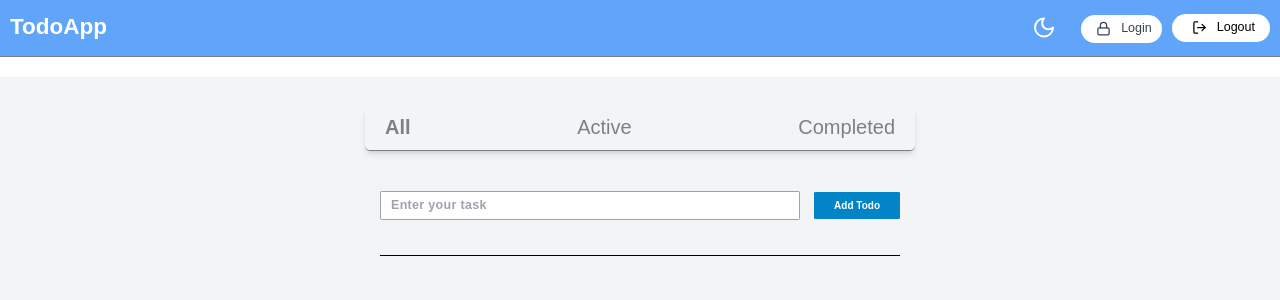
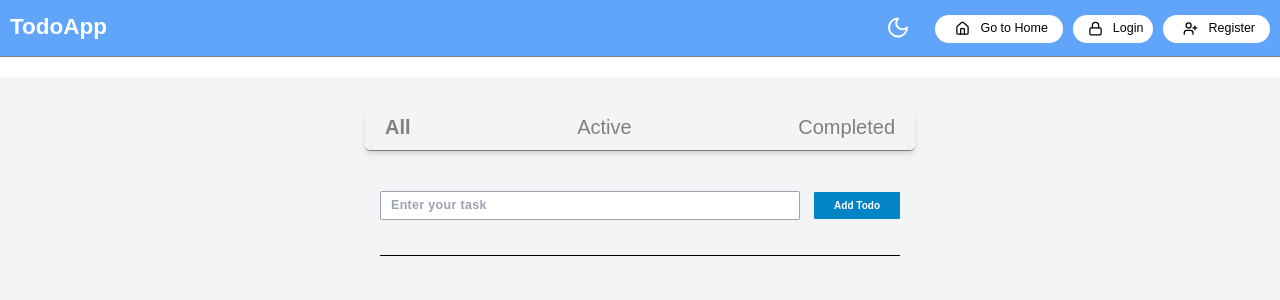
Before and after one commit to Muskan-7867/Full-stack-todo-app, a Next.js app: page / in a window 1280 px wide. Shown: the top 300 px of the page. Built offline with nearby package versions, Linux system fonts and the light colour scheme; no server answers; the database is empty.

Commit message:
main navbar

```diff
--- a/src/components/Navbarmain.tsx
+++ b/src/components/Navbarmain.tsx
@@ -2,7 +2,7 @@
 import React, { useEffect, useState } from "react";
 import Link from "next/link";
 import Cookies from "js-cookie";
-import { UserPlus, Lock, LogOut } from "lucide-react";
+import { UserPlus, Lock, LogOut, Home } from "lucide-react";
 import ThemeToggle from "./ThemeToggle";
 import { useRouter } from "next/navigation";
 
@@ -11,15 +11,11 @@ const Navbarmain: React.FC = () => {
   const router = useRouter();
 
   useEffect(() => {
-
     if (typeof window !== "undefined") {
       const token = Cookies.get("authToken");
-      if (token) {
-        setIsAuthenticated(true);
-      }
+      setIsAuthenticated(!!token);
     }
   }, []);
-
 
   const handleLogout = () => {
     Cookies.remove("authToken");
@@ -30,62 +26,64 @@ const Navbarmain: React.FC = () => {
   return (
     <nav className="bg-blue-400 dark:bg-sky-900 p-4 w-full">
       <div className="container mx-auto flex justify-between items-center">
-        {/* Logo */}
+        <div className="flex items-center space-x-4">
           <Link href="/" className="text-white text-4xl font-bold">
-          TodoApp
+            {" "}TodoApp
           </Link>
-
-        {/* Navigation Links */}
+        </div>
          <div className="flex items-center space-x-4 lg:space-x-8">
-          {/* Theme Toggle */}
+          {" "}
          <ThemeToggle />
 
-          {/* Mobile View: Show login icon only if not authenticated, register icon always */}
         <div className="flex items-center space-x-4 lg:hidden">
             {!isAuthenticated ? (
+              <>
                 <Link href="/login" aria-label="Login">
                   <Lock className="h-10 w-25 text-white hover:text-gray-300 transition-colors duration-200" />
                 </Link>
-            ) : (
-              <button onClick={handleLogout} aria-label="Logout">
+                <Link href="/register" aria-label="Register">
+                  <UserPlus className="h-10 w-25 text-white hover:text-gray-300 transition-colors duration-200" />
+                </Link>
+                <Link href="/" aria-label="Go to Home">
+                  <Home className="mr-2 h-10 w-25 text-white" />{" "}
+               </Link></>
+            ) : (<button onClick={handleLogout} aria-label="Logout">
                 <LogOut className="h-10 w-25 text-white hover:text-gray-300 transition-colors duration-200" />
               </button>
             )}
-            <Link href="/register" aria-label="Register">
-              <UserPlus className="h-10 w-25 text-white hover:text-gray-300 transition-colors duration-200" />
-            </Link>
           </div>
 
-          {/* Desktop View: Show login/logout button based on auth status */}
-          <div className="hidden lg:flex lg:items-center lg:space-x-4">
-            {!isAuthenticated ? (
+          <div className="hidden lg:flex lg:items-center lg:space-x-4">  {/* Desktop View */}
+
+{!isAuthenticated ? (  // Show buttons based on auth status
+              <>
+              <Link href="/" aria-label="Go to Home">
+                  <button className="bg-white text-black dark:bg-gray-600 text-xl dark:text-white px-6 py-2 rounded-full transition-colors duration-200">
+                    <Home className="inline-block mr-2 h-6 w-10" />
+                    Go to Home</button>
+                </Link>
                 <Link href="/login">
-                <button className="bg-white  dark:bg-gray-600 text-gray-700 dark:text-white text-xl px-4 py-2 rounded-full hover:bg-gray-100 dark:hover:bg-gray-600 transition-colors duration-200">
-                <Lock className="inline-block mr-2 h-6 w-10" />
-                Login
+                  <button className="bg-white dark:bg-gray-600 text-black dark:text-white text-xl px-4 py-2 rounded-full hover:bg-gray-100 dark:hover:bg-gray-600 transition-colors duration-200">
+                    <Lock className="inline-block mr-2 h-6 w-10" />Login
                   </button>
                 </Link>
-            ) : (
                 <Link href="/register">
                   <button className="bg-white text-black dark:bg-gray-600 text-xl dark:text-white px-6 py-2 rounded-full transition-colors duration-200">
                     <UserPlus className="inline-block mr-2 h-6 w-10" />
                     Register
                   </button>
                 </Link>
+              </>
+            ) : (
+              <>
+                <button onClick={handleLogout}
+                  className="bg-white text-black dark:bg-gray-600 text-xl dark:text-white px-6 py-2 rounded-full transition-colors duration-200">
+                  <LogOut className="inline-block mr-2 h-6 w-10" />Logout</button>
+              </>
             )}
-            <button
-                onClick={handleLogout}
-                className="bg-white text-black dark:bg-gray-600 text-xl dark:text-white px-6 py-2 rounded-full  transition-colors duration-200"
-              >
-                <LogOut className="inline-block mr-2 h-6 w-10" />
-                Logout
-              </button>
-
           </div>
         </div>
       </div>
     </nav>
-  );
-};
-
+  );};
   export default Navbarmain;
```
Lines whose indentation alone changed are shown as unchanged.
